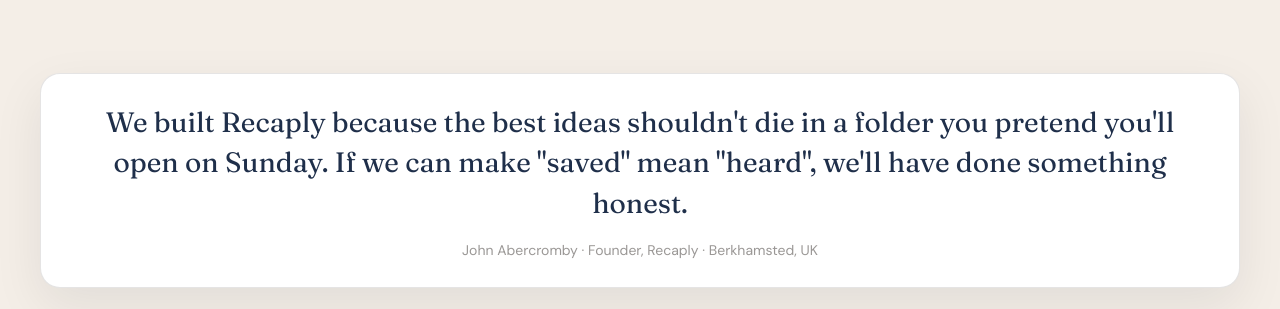
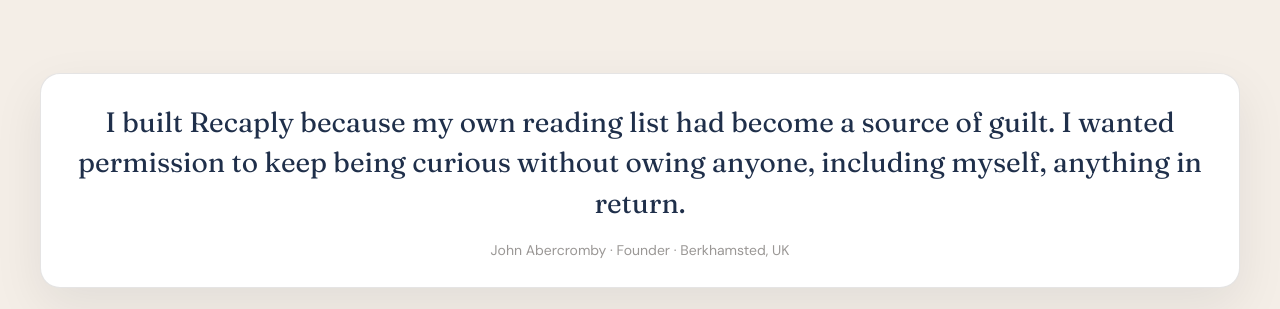
Before and after one commit to johnabercromby/getrecaply.com, a Next.js app: page / in a window 1280 px wide. Shown: the part 2824-3133 px from the top of the page. Built offline with nearby package versions, Linux system fonts and the light colour scheme.

Commit message:
Update founder quote copy and attribution
Co-authored-by: Cursor <cursoragent@cursor.com>

```diff
--- a/app/components/FounderQuote.tsx
+++ b/app/components/FounderQuote.tsx
@@ -5,11 +5,11 @@ export function FounderQuote() {
         <figure className="founder-card">
           <blockquote className="founder-quote" id="founder-quote">
             <p>
-              We built Recaply because the best ideas shouldn&apos;t die in a folder you pretend you&apos;ll open on
-              Sunday. If we can make &quot;saved&quot; mean &quot;heard&quot;, we&apos;ll have done something honest.
+              I built Recaply because my own reading list had become a source of guilt. I wanted permission to keep
+              being curious without owing anyone, including myself, anything in return.
             </p>
           </blockquote>
-          <figcaption className="founder-attrib">John Abercromby · Founder, Recaply · Berkhamsted, UK</figcaption>
+          <figcaption className="founder-attrib">John Abercromby · Founder · Berkhamsted, UK</figcaption>
         </figure>
       </div>
     </section>
```
